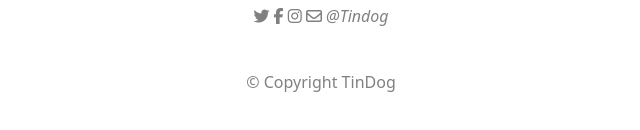
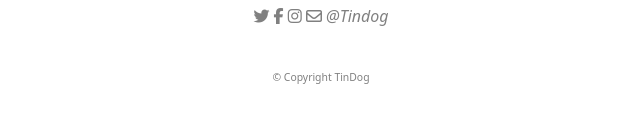
Before and after one commit to Pappiburr/TinDog-Start-master, a plain HTML site: page TinDog-Start-master/index.html in a window 1280 px wide. Shown: the part 3091-3221 px from the top of the page, 319-959 px from the left. Drawn offline with nearby package versions, Linux system fonts and the light colour scheme.

Commit message:
changed copyright

```diff
--- a/TinDog-Start-master/css/styles.css
+++ b/TinDog-Start-master/css/styles.css
@@ -242,3 +242,8 @@ margin: 2% 3% 13% 0%;
     text-align:center;
     color: grey;
 }
+
+.copyright{
+
+font-size: .65rem;
+}
--- a/TinDog-Start-master/index.html
+++ b/TinDog-Start-master/index.html
@@ -208,7 +208,7 @@
   <footer id="footer">
 
         <div class="socials"><i class="fa-brands fa-twitter"></i> <i class="fa-brands fa-facebook-f"></i> <i class="fa-brands fa-instagram"></i> <i class="fa-regular fa-envelope"></i> <em>@Tindog</em> </div>
-    <p>© Copyright TinDog</p>
+    <p class="copyright">© Copyright TinDog</p>
 
   </footer>
 
```
